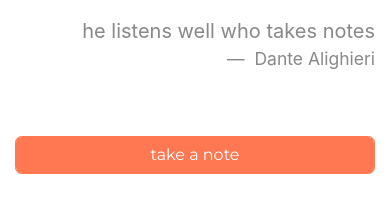
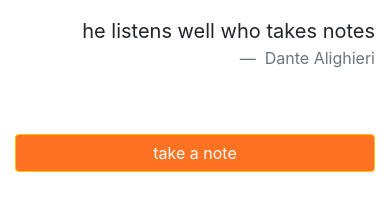
Before and after one commit to karlWenninger/note-app, a plain HTML site: page index.html in a window 390 px wide. Drawn offline with nearby package versions, Linux system fonts and the light colour scheme.

Commit message:
Changed to default bootstrap colors, modified @media 4 mobile

```diff
--- a/index.html
+++ b/index.html
@@ -3,8 +3,28 @@
 
 <head>
     <title>iWroteNote</title>
-    <link rel="stylesheet" type="text/css" href="https://stackpath.bootstrapcdn.com/bootswatch/4.3.1/minty/bootstrap.min.css">
+
+    <link rel="stylesheet" href="https://maxcdn.bootstrapcdn.com/bootstrap/4.0.0/css/bootstrap.min.css" integrity="sha384-Gn5384xqQ1aoWXA+058RXPxPg6fy4IWvTNh0E263XmFcJlSAwiGgFAW/dAiS6JXm" crossorigin="anonymous">
+
     <link rel="stylesheet" href="https://use.fontawesome.com/releases/v5.8.2/css/all.css" integrity="sha384-oS3vJWv+0UjzBfQzYUhtDYW+Pj2yciDJxpsK1OYPAYjqT085Qq/1cq5FLXAZQ7Ay" crossorigin="anonymous">
+
+    <style>
+        .container {
+            min-width: 98vw;
+        }
+        .btn-warning {
+            background: #ff7221;
+            color: #fff;
+        }
+
+        @media screen and (min-width: 768px) {
+            .container {
+                min-width: 75vw;
+            }
+        }
+    </style>
+    <meta charset="utf-8">
+
 </head>
 
 <body>
@@ -14,7 +34,7 @@
                 Dante Alighieri
             </footer>
         </blockquote>
-        <input type="button" id="get-note-btn" class="btn btn-danger form-control mt-5" value="take a note">
+        <input type="button" id="get-note-btn" class="btn btn-warning form-control mt-5" value="take a note">
         <div id="all-notes-container">
             <div id="prepend-node"></div>
         </div>
```
